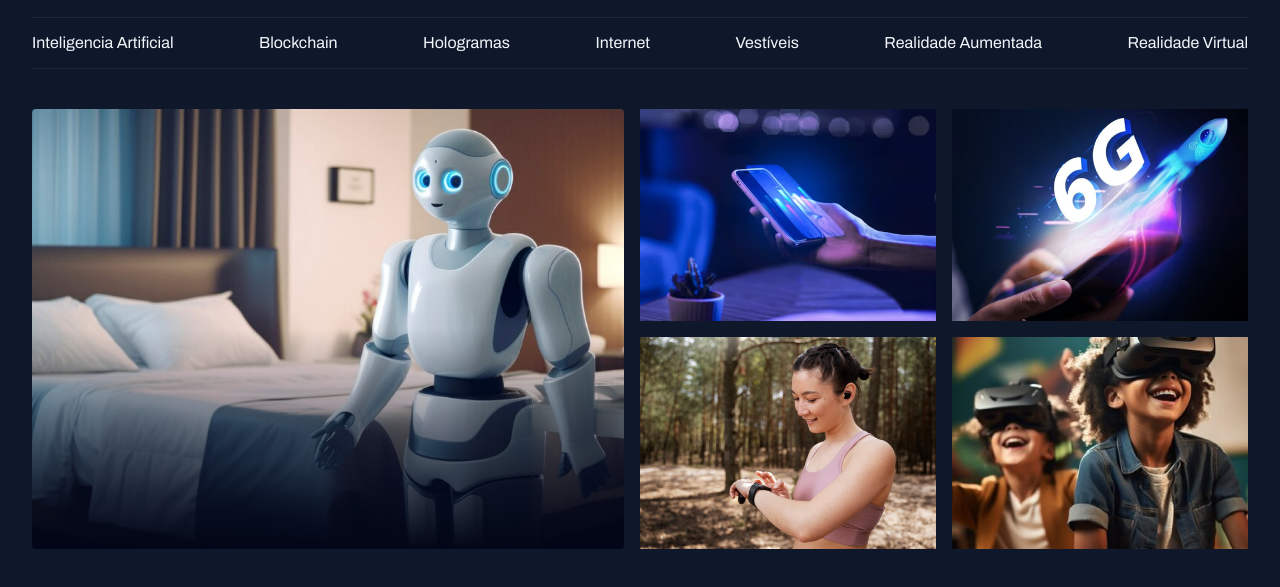
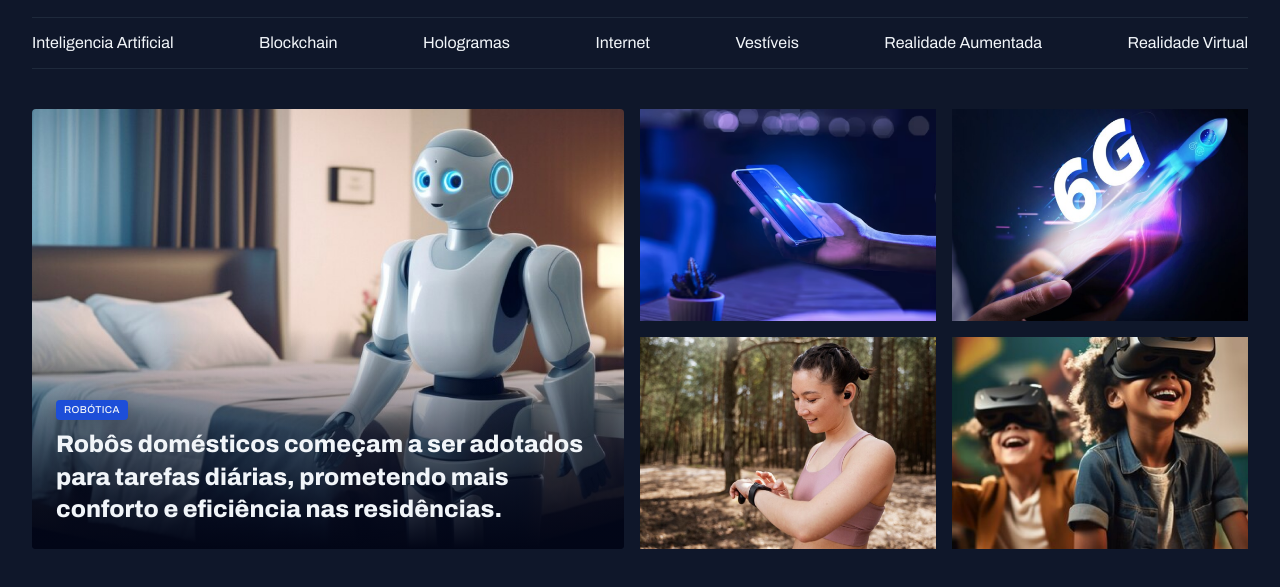
Before and after one commit to rafa-leite/portal-de-noticias, a plain HTML site: page index.html in a window 1280 px wide. Shown: the part 55-642 px from the top of the page. Drawn offline with Linux system fonts and the light colour scheme.

Commit message:
Ajustando o conteudo do card

```diff
--- a/index.html
+++ b/index.html
@@ -42,9 +42,14 @@
 
   <main class="grid container">
     <section id="featured" class="grid grid-flow-col gap-16">
-      <div class="card">
+      <figure class="card">
         <img src="assets/images/Image 01.png" alt="">
-      </div>
+
+        <figcaption>
+          <span class="content-tag">robótica</span>
+          <h2 class="text-2xl">Robôs domésticos começam a ser adotados para tarefas diárias, prometendo mais conforto e eficiência nas residências.</h2>
+        </figcaption>
+      </figure>
 
       <div class="grid grid-cols-2 gap-16">
         <div>
--- a/styles/global.css
+++ b/styles/global.css
@@ -52,3 +52,15 @@ img {
 main {
   margin-top: 40px;
 }
+
+.content-tag {
+  display: inline-block;
+  background-color: var(--brand-color-dark);
+  padding: 4px 8px;
+  border-radius: 4px;
+  font: 500 10px/1.2 var(--font-family);
+  text-transform: uppercase;
+  letter-spacing: 0.04em;
+  color: var(--text-color-primary);
+  box-shadow: 0px 4px 16px rgba(2, 6, 23, 0.25);
+}
--- a/styles/sections.css
+++ b/styles/sections.css
@@ -20,5 +20,15 @@
         #020617 100%
       );
     }
+
+    figcaption {
+      position: absolute;
+      bottom: 0;
+      padding: 24px;
+
+      h2 {
+        margin-top: 8px;
+      }
+    }
   }
 }
--- a/styles/utility.css
+++ b/styles/utility.css
@@ -13,3 +13,19 @@
 .gap-16 {
   gap: 16px;
 }
+
+.text-2xl {
+  font: var(--h1);
+}
+
+.text-xl {
+  font: var(--h2);
+}
+
+.text-gl {
+  font: var(--h3);
+}
+
+.text-sm {
+  font: var(--text-sm);
+}
```
